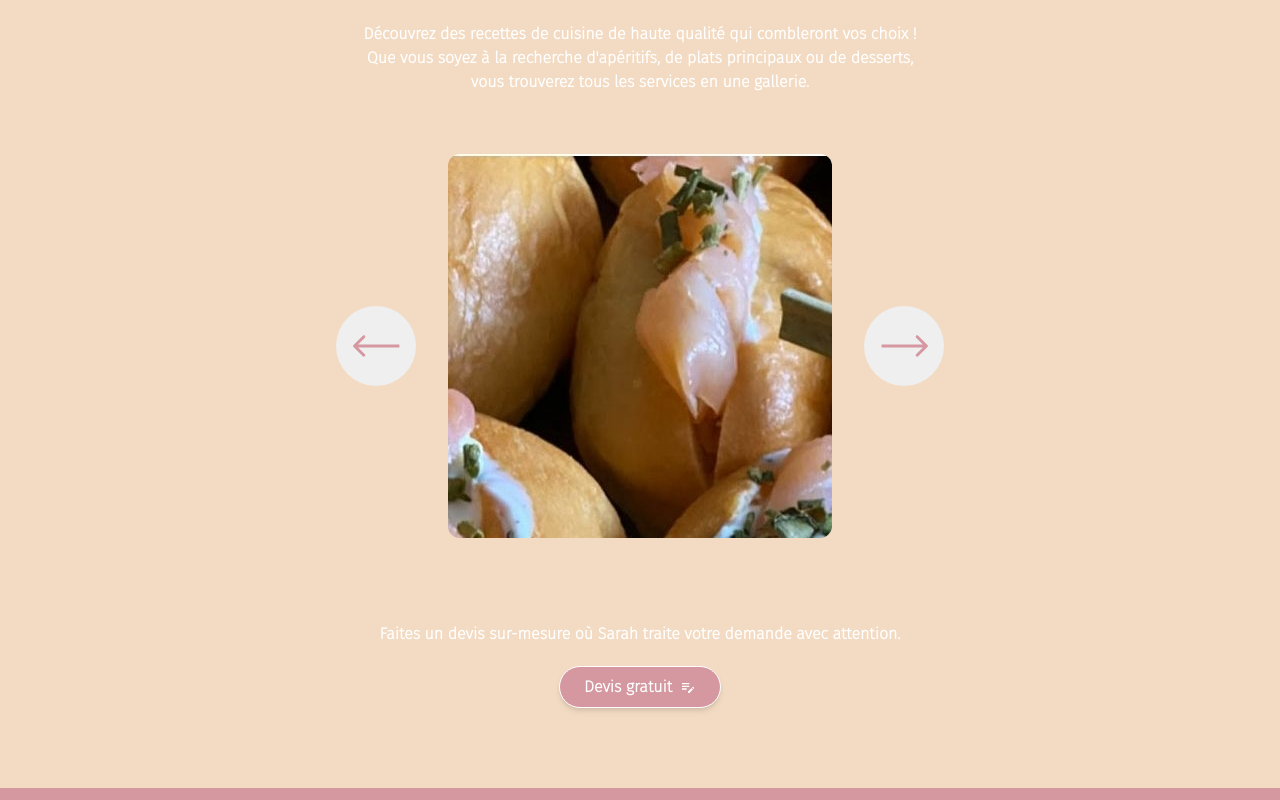
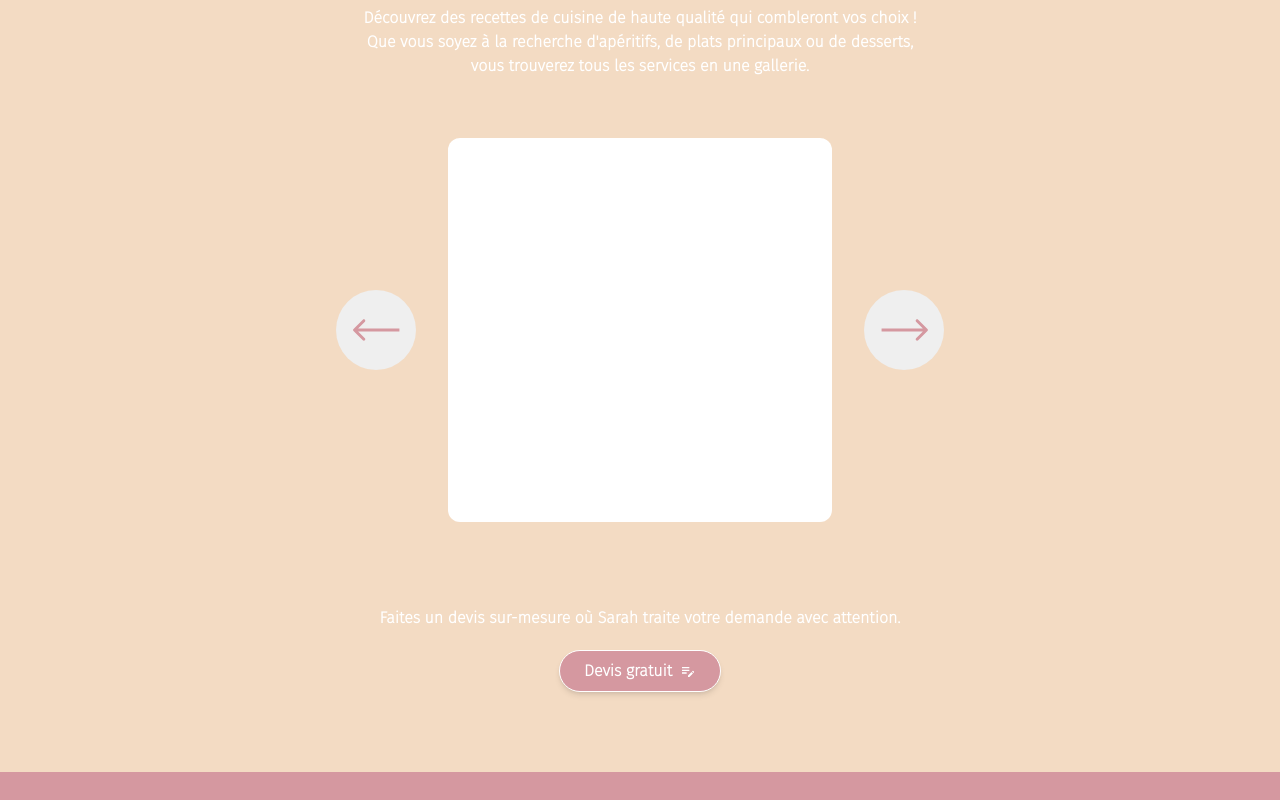
Before and after one commit to franzhopp/By-Sarah-Cuisine, a React (Vite) app: page / in a window 1280 px wide. Shown: the part 1640-2440 px from the top of the page. Built offline with nearby package versions, Linux system fonts and the light colour scheme.

Commit message:
[ADD] update homepage²

```diff
--- a/src/Components/Contact/title-contact.jsx
+++ b/src/Components/Contact/title-contact.jsx
@@ -6,14 +6,14 @@ const TitleForm = () => {
     <div>
       <div
         loading="lazy"
-        className="image-contact-by-sarah-cuisine sm:py-16 sm:px-24 lg:px-8"
+        className="image-contact-by-sarah-cuisine"
       >
-        <span className="flex justify-center mt-4">
+        <span className="flex justify-center mb-5">
           <img
             data-aos="fade-right"
             src={Image}
             alt=""
-            className="px-16 mt-24 mb-24 sm:mb-10 sm:mt-4"
+            className="px-16 mt-24"
           />
         </span>
       </div>
--- a/src/Components/Helpers/images-data.jsx
+++ b/src/Components/Helpers/images-data.jsx
@@ -1,9 +1,9 @@
-import im1 from "../../assets/im1.jpg";
-import im2 from "../../assets/im2.jpg";
-import im3 from "../../assets/im3.jpg";
-import im4 from "../../assets/im4.jpg";
-import im5 from "../../assets/im5.jpg";
-import im6 from "../../assets/im6.jpg";
+// import im1 from "../../assets/im1.jpg";
+// import im2 from "../../assets/im2.jpg";
+// import im3 from "../../assets/im3.jpg";
+// import im4 from "../../assets/im4.jpg";
+// import im5 from "../../assets/im5.jpg";
+// import im6 from "../../assets/im6.jpg";
 // import im1 from "../../assets/im1.jpg";
 // import im2 from "../../assets/im2.jpg";
 // import im3 from "../../assets/im3.jpg";
@@ -17,12 +17,12 @@ import im6 from "../../assets/im6.jpg";
 // import im5 from "../../assets/im5.jpg";
 // import im6 from "../../assets/im6.jpg";
 
-export const images = [
-  { img: im1 },
-  { img: im2 },
-  { img: im3 },
-  { img: im4 },
-  { img: im5 },
-  { img: im6 },
+// export const images = [
+//   { img: im1 },
+//   { img: im2 },
+//   { img: im3 },
+//   { img: im4 },
+//   { img: im5 },
+//   { img: im6 },
 
-];
+// ];
--- a/src/Components/Homepage/homepage.jsx
+++ b/src/Components/Homepage/homepage.jsx
@@ -3,9 +3,10 @@ import Image from "../../assets/title-home.png";
 const Homepage = () => {
   return (
     <section id="home">
-      <div className="flex justify-center pt-72 mb-28 px-4">
+      <div className="flex justify-center pt-72 mb-24 px-4">
         <img
-          data-aos="fade-left"
+          data-aos="fade-up"
+          data-aos-anchor-placement="top-bottom"
           src={Image}
           alt="Image name"
           className="px-3"
--- a/src/Components/Section/section-gallery.jsx
+++ b/src/Components/Section/section-gallery.jsx
@@ -1,5 +1,5 @@
 import { useState } from "react";
-import { images } from "../Helpers/images-data";
+// import { images } from "../Helpers/images-data";
 import InfoDevis from "./info-devis.jsx";
 
 const SectionGallery = () => {
@@ -47,7 +47,7 @@ const SectionGallery = () => {
           <div className="flex flex-col justify-start items-center">
             <div
               className="h-72 w-72 sm:h-96 sm:w-96 bg-no-repeat bg-white rounded-xl"
-              style={{ backgroundImage: `url(${images[currImg].img})` }}
+              // style={{ backgroundImage: `url(${images[currImg].img})` }}
             ></div>
           </div>
         </div>
```
